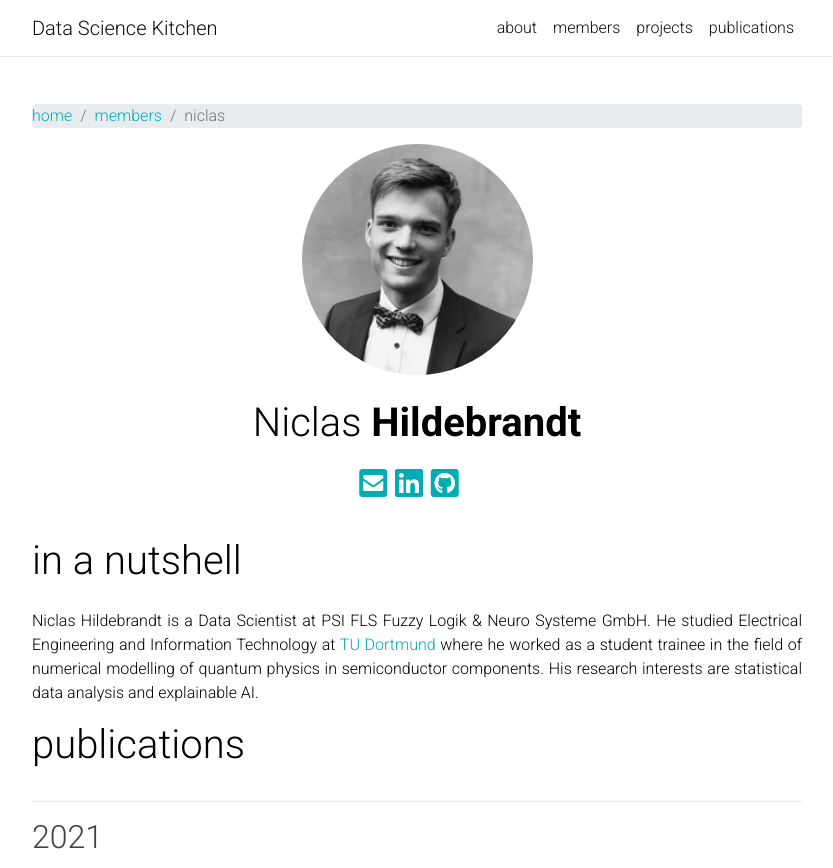
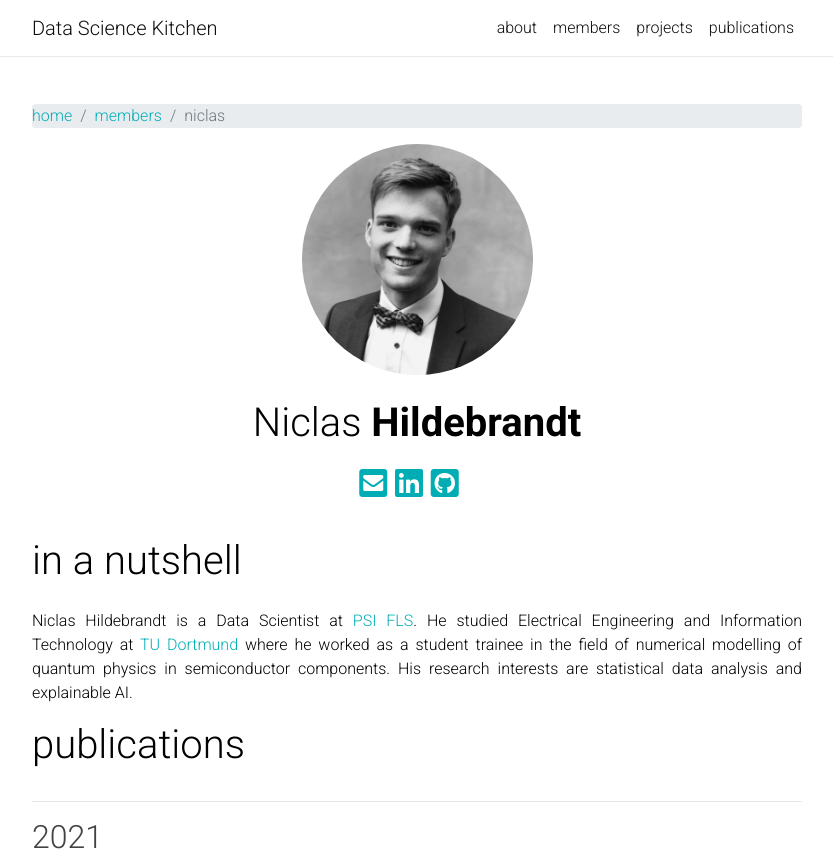
Before and after one commit to data-science-kitchen/data-science-kitchen.github.io, a Jekyll site: the page built from _members/niclas.markdown, in a window 1280 px wide and 1042 px high, cut to the strip 0-868 px from the top of the window. Shown: the whole strip, without its empty margins (223-1056 px from the left). Built offline with Jekyll 4.4.1, drawn with Linux system fonts in a browser that asks for light colours; nearby versions of some CDN libraries; comment, search, counter and statistics services are not loaded; a style sheet for code colours, icons or effects is not loaded.

Commit message:
Add link

```diff
--- a/_members/niclas.markdown
+++ b/_members/niclas.markdown
@@ -15,4 +15,4 @@ bibliography_file: niclas.bib
 bibliography_years: [2021]
 ---
 
-Niclas Hildebrandt is a Data Scientist at PSI FLS Fuzzy Logik & Neuro Systeme GmbH. He studied Electrical Engineering and Information Technology at <a href="https://www.e-technik.tu-dortmund.de/" target="_blank">TU Dortmund</a> where he worked as a student trainee in the field of numerical modelling of quantum physics in semiconductor components. His research interests are statistical data analysis and explainable AI.
+Niclas Hildebrandt is a Data Scientist at <a href="http://fuzzy.de" target="_blank">PSI FLS</a>. He studied Electrical Engineering and Information Technology at <a href="https://www.e-technik.tu-dortmund.de/" target="_blank">TU Dortmund</a> where he worked as a student trainee in the field of numerical modelling of quantum physics in semiconductor components. His research interests are statistical data analysis and explainable AI.
```
